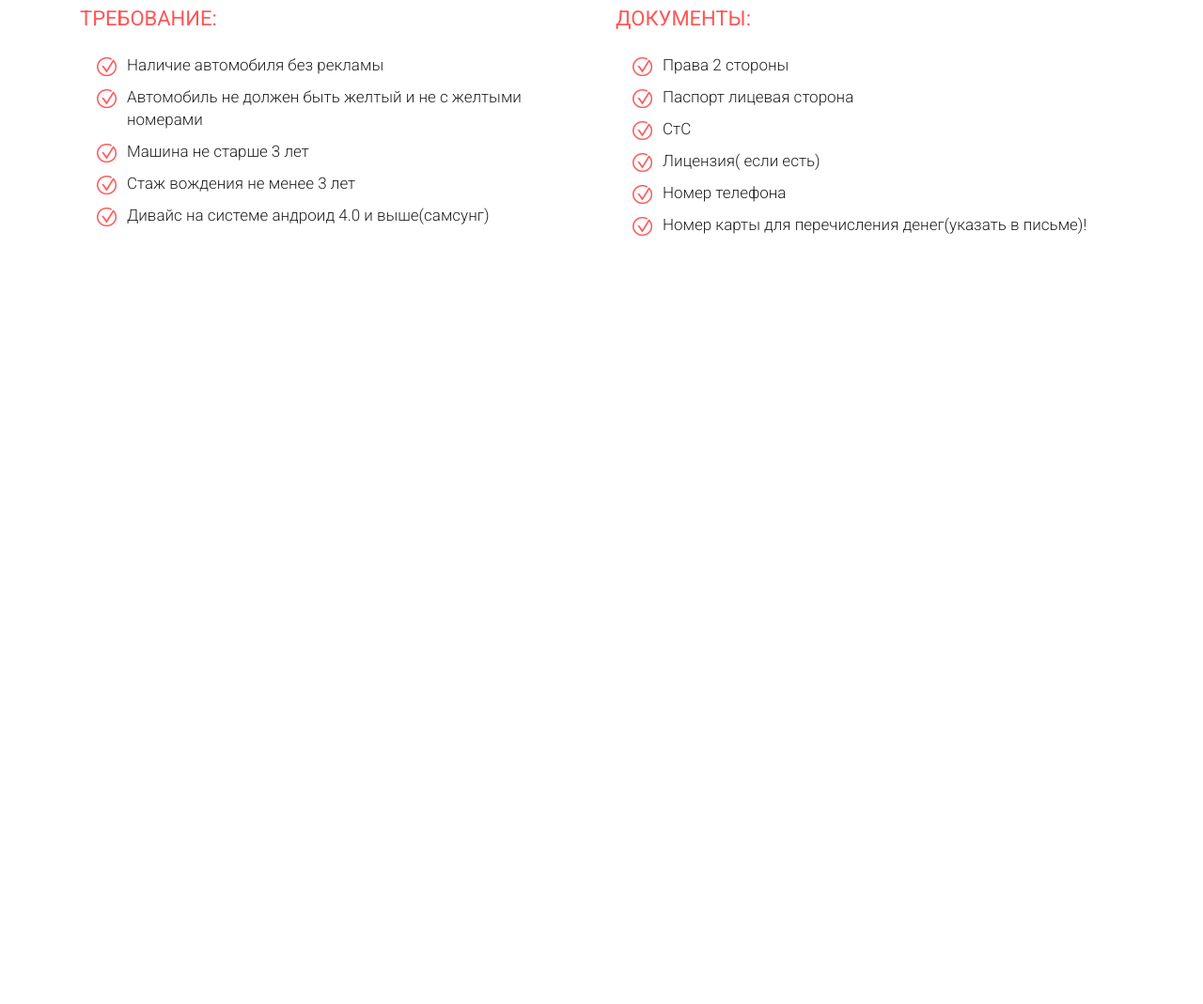
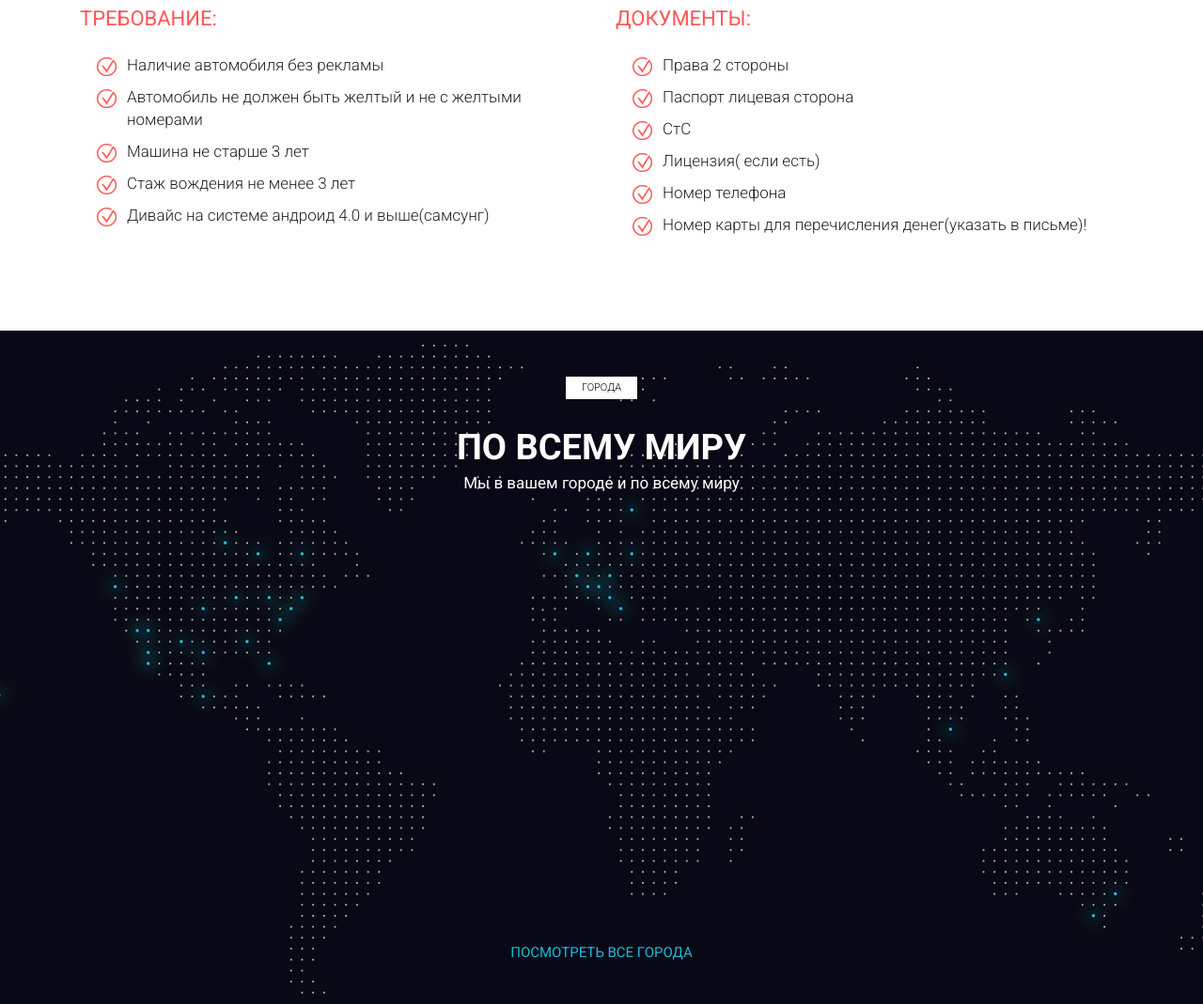
Before and after one commit to olyagoroshko/---UBER, a plain HTML site: page src/index.html in a window 1280 px wide. Shown: the part 4172-5241 px from the top of the page at 94% size. Before the commit the page ends 4524 px from the top, so only its background shows below. Drawn offline with nearby package versions, Linux system fonts and the light colour scheme.

Commit message:
feature: add cities section

```diff
--- a/src/index.html
+++ b/src/index.html
@@ -332,5 +332,16 @@
             </div>
         </div>
     </section>
+
+    <section class="cities">
+        <div class="container">
+            <div class="label">города</div>
+            <div class="title">По всему миру</div>
+            <div class="subtitle">Мы в вашем городе и по всему миру</div>
+            <div class="cities__link">
+                <a href="#">посмотреть все города</a>
+            </div>
+        </div>
+    </section>
 </body>
 </html>
--- a/src/scss/style.scss
+++ b/src/scss/style.scss
@@ -416,3 +416,36 @@ nav {
     }
   }
 }
+
+.cities{
+  min-height: 717px;
+  padding: 49px 0;
+  background: url('../img/cities/bd-img.jpg') center center/cover no-repeat;
+  position: relative;
+
+  .label {
+    background-color: #ffffff;
+    color: #000000;
+    width: 76px;
+  }
+  .title {
+      color:#ffffff;
+  }
+  .subtitle {
+      color:#ffffff;
+  }
+  &__link{
+    a{
+      position: absolute;
+      bottom: 49px;
+      left: 50%;
+      transform: translateX(-50%);
+      font-size: 15px;
+      font-weight: 400;
+      line-height: 0.7;
+      text-align: center;
+      color: #1fbad6;
+      text-transform: uppercase;
+    }
+  }
+}
```
Also changed, not shown: src/css/style.min.css, src/img/cities/bd-img.jpg (added), src/img/cities/bd-img.png (added).
